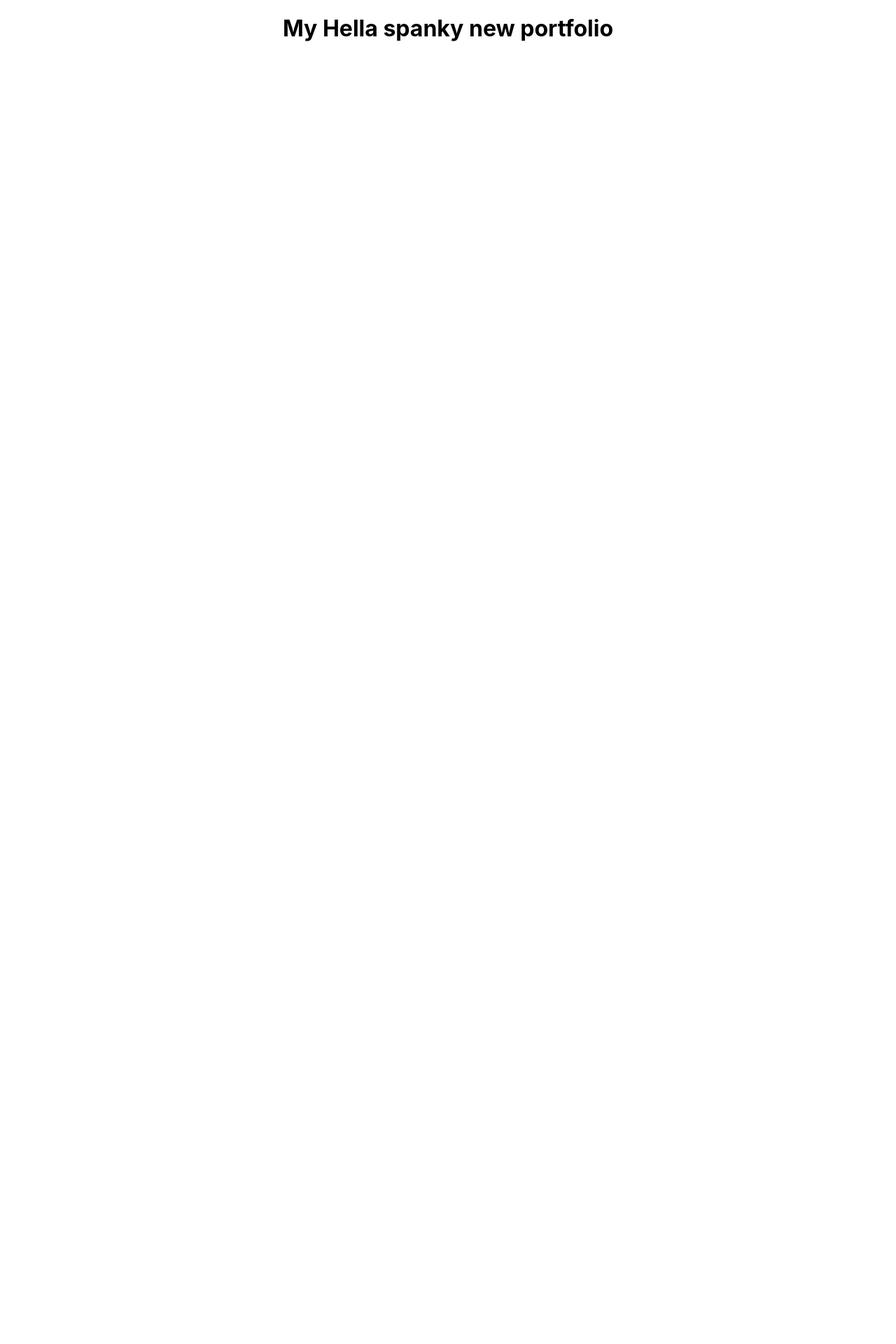
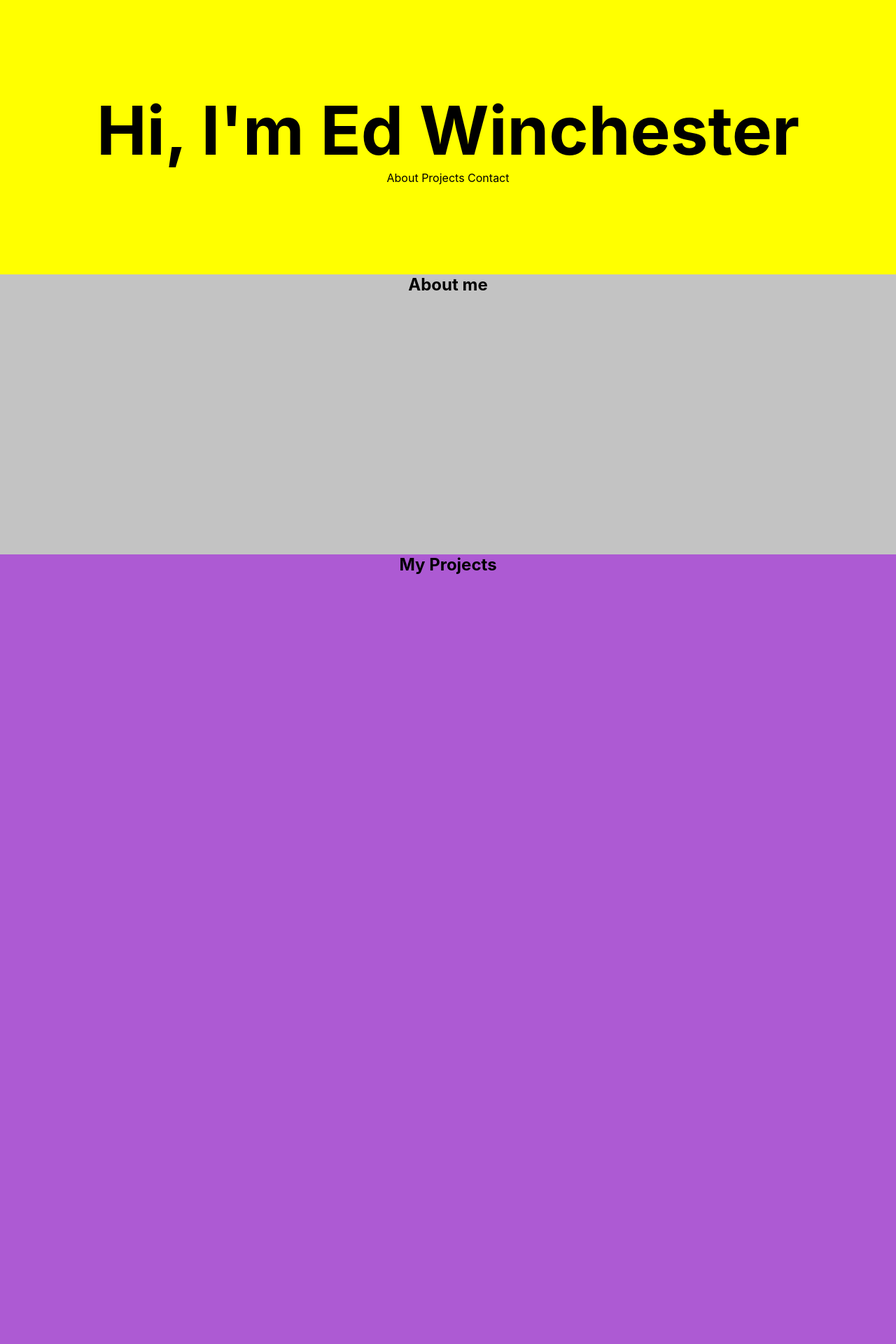
Before and after one commit to PaulHenstridge/portfolio, a React (Create React App) app: page / in a window 1280 px wide. Shown: the top 1920 px of the page at 70% size. Before the commit the page ends 800 px from the top, so only its background shows below. Built offline with nearby package versions, Linux system fonts and the light colour scheme.

Commit message:
basic component structure built

```diff
--- a/package.json
+++ b/package.json
@@ -1,6 +1,7 @@
 {
     "name": "portfolio",
-    "homepage": "https://paulhenstridge.github.io/portfolio""version": "0.1.0",
+    "homepage": "https://paulhenstridge.github.io/portfolio",
+    "version": "0.1.0",
     "private": true,
     "dependencies": {
         "@testing-library/jest-dom": "^5.16.5",
@@ -9,6 +10,7 @@
         "react": "^18.2.0",
         "react-dom": "^18.2.0",
         "react-scripts": "5.0.1",
+        "styled-components": "^5.3.11",
         "web-vitals": "^2.1.4"
     },
     "scripts": {
--- a/src/App.css
+++ b/src/App.css
@@ -1,38 +1,11 @@
-.App {
-  text-align: center;
+* {
+    border: none;
+    margin: 0;
+    padding: 0;
 }
 
-.App-logo {
-  height: 40vmin;
-  pointer-events: none;
+
+
+.App {
+    text-align: center;
 }
-
-@media (prefers-reduced-motion: no-preference) {
-  .App-logo {
-    animation: App-logo-spin infinite 20s linear;
-  }
-}
-
-.App-header {
-  background-color: #282c34;
-  min-height: 100vh;
-  display: flex;
-  flex-direction: column;
-  align-items: center;
-  justify-content: center;
-  font-size: calc(10px + 2vmin);
-  color: white;
-}
-
-.App-link {
-  color: #61dafb;
-}
-
-@keyframes App-logo-spin {
-  from {
-    transform: rotate(0deg);
-  }
-  to {
-    transform: rotate(360deg);
-  }
-}
--- a/src/App.js
+++ b/src/App.js
@@ -1,10 +1,18 @@
 import logo from './logo.svg';
 import './App.css';
+import Waiting from './components/Waiting';
+import HeroHeader from './components/HeroHeader';
+import AboutMe from './components/AboutMe';
+import Projects from './components/Projects';
+import Contact from './components/Contact';
 
 function App() {
     return (
         <div className="App">
-            <h1>My Hella spanky new portfolio</h1>
+            <HeroHeader />
+            <AboutMe />
+            <Projects />
+            <Contact />
         </div>
     );
 }
--- /dev/null
+++ b/src/components/AboutMe.js
@@ -0,0 +1,14 @@
+import styled from "styled-components";
+
+const AboutMeContainer = styled.section`
+    height: 50vh;
+    background-color:#c3c3c3;
+`
+
+const AboutMe = () => {
+    return (<AboutMeContainer>
+        <h2>About me</h2>
+    </AboutMeContainer>);
+}
+
+export default AboutMe;
--- /dev/null
+++ b/src/components/Contact.js
@@ -0,0 +1,14 @@
+import styled from "styled-components";
+
+const ContactContainer = styled.section`
+    background-color:#5d1def;
+    height:50vh;
+`
+
+const Contact = () => {
+    return (<ContactContainer>
+        <h3>Contact me</h3>
+    </ContactContainer>);
+}
+
+export default Contact;
--- /dev/null
+++ b/src/components/HeroHeader.js
@@ -0,0 +1,26 @@
+import styled from "styled-components";
+import Navigation from "./Navigation";
+
+const HeroContainer = styled.div`
+    background-color:#FF0;
+    padding: 8rem 0;
+`
+
+const StyledH1 = styled.h1`
+    font-size:6rem;
+
+`
+
+
+const HeroHeader = () => {
+    return (
+        <HeroContainer>
+            <StyledH1>Hi, I'm Ed Winchester</StyledH1>
+            <Navigation />
+        </HeroContainer>
+
+    )
+
+}
+
+export default HeroHeader;
--- /dev/null
+++ b/src/components/Navigation.js
@@ -0,0 +1,7 @@
+const Navigation = () => {
+    return (<>
+        <span>   About   Projects   Contact</span>
+    </>);
+}
+
+export default Navigation;
--- /dev/null
+++ b/src/components/Projects.js
@@ -0,0 +1,14 @@
+import styled from "styled-components";
+
+const ProjectsContainer = styled.section`
+    height: 200vh;
+    background-color: #ad5ad3;
+`
+
+const Projects = () => {
+    return (<ProjectsContainer>
+        <h2>My Projects</h2>
+    </ProjectsContainer>);
+}
+
+export default Projects;
--- /dev/null
+++ b/src/components/Waiting.js
@@ -0,0 +1,44 @@
+import styled from "styled-components";
+
+
+const Waiting = () => {
+    return (<>
+        <WaitContainer>
+            <div className='ball' ></div>
+        </WaitContainer>
+    </>);
+}
+
+const WaitContainer = styled.div`
+    width: 100%%;
+    height:2rem;
+    margin: auto;
+    position: relative;
+    background-color: rgb(255,255,0);
+
+    .ball {
+        width:2rem;
+        height: 2rem;
+        border-radius:50%;
+        background-color: blue;
+        position: absolute;
+        left: 25%;
+        animation: moveBall 5s linear infinite;
+    }
+
+    @keyframes moveBall {
+        0% {
+            left:0;
+        }
+        50% {
+            left: calc(100vw - 2rem);
+        }
+        100% {
+            left: 0;
+        }
+    }
+
+`
+
+
+export default Waiting;
```
Also changed, not shown: 1 other file (tests, documents, lock files or other folders).
